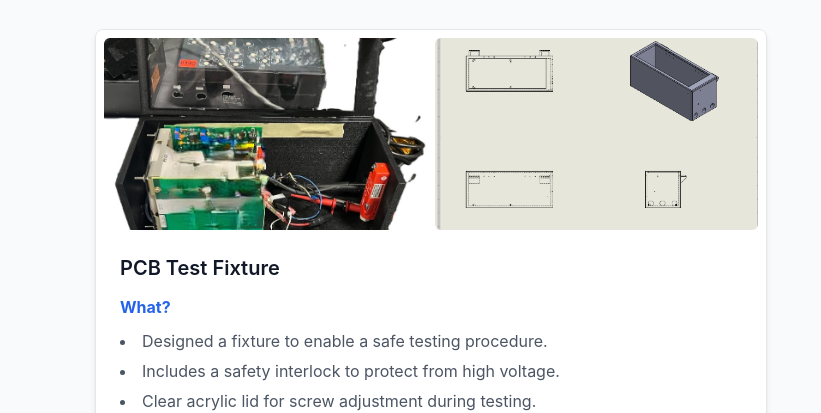
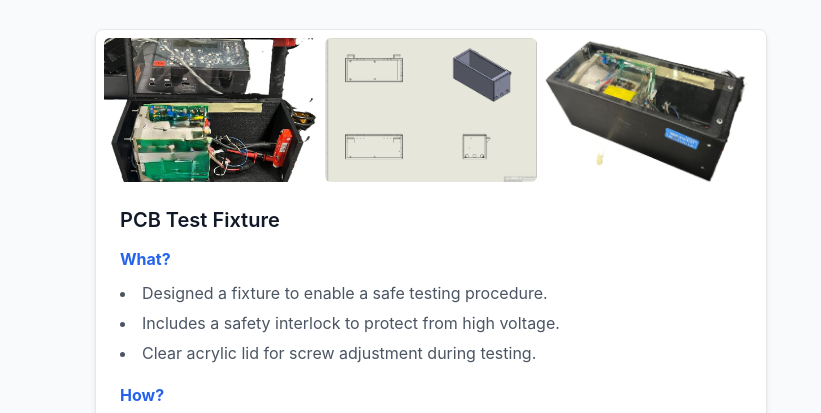
Before and after one commit to Shouvik22Das/Shouvik22Das, a plain HTML site: page index.html in a window 1280 px wide. Shown: the part 367-780 px from the top of the page, without its empty margins (209-1030 px from the left). Drawn offline with nearby package versions, Linux system fonts and the light colour scheme.

Commit message:
Update index.html

```diff
--- a/index.html
+++ b/index.html
@@ -111,12 +111,13 @@
                 <!-- Updated card style: bg-white, shadow-md, hover:shadow-xl -->
                 <div class="bg-white border border-gray-200 rounded-lg shadow-md overflow-hidden transform transition-all duration-300 hover:scale-[1.02] hover:shadow-xl">
                     <!--
-                      UPDATED: Reverted to a 2-column grid for side-by-side images.
-                      Adjusted height to h-48.
+                      UPDATED: Changed to a 3-column grid for three images.
+                      Adjusted height to h-36.
                     -->
-                    <div class="grid grid-cols-2 gap-2 p-2">
-                        <img src="images/pcb-test-fixture.png" alt="PCB Test Fixture Project - Image 1" class="w-full h-48 object-cover rounded-md">
-                        <img src="images/pcb-test-fixture-2.png" alt="PCB Test Fixture Project - Image 2" class="w-full h-48 object-cover rounded-md">
+                    <div class="grid grid-cols-3 gap-2 p-2">
+                        <img src="images/pcb-test-fixture.png" alt="PCB Test Fixture Project - Image 1" class="w-full h-36 object-cover rounded-md">
+                        <img src="images/pcb-test-fixture-2.png" alt="PCB Test Fixture Project - Image 2" class="w-full h-36 object-cover rounded-md">
+                        <img src="images/pcb-test-fixture-3.png" alt="PCB Test Fixture Project - Image 3" class="w-full h-36 object-cover rounded-md">
                     </div>
                     <div class="p-6 pt-4"> <!-- Adjusted padding -->
                         <h4 class="text-xl font-semibold text-gray-900 mb-3">PCB Test Fixture</h4>
@@ -230,7 +231,7 @@
                         <h4 class="text-xl font-semibold text-gray-900 mb-3">Consumables Web Tracker</h4>
 
                         <h5 class="font-bold text-blue-600 mb-2">What?</h5>
-                        <ul class="list-disc list-inside text-gray-600 space-y-1 mb-4">
+                        <ul class="list-disc list-inside text-gray-600 space-f-1 mb-4">
                             <li>Developed a web-based inventory management system.</li>
                             <li>Prevents production delays with real-time stock visibility.</li>
                             <li>Facilitates collaboration among planners, engineers, and operators.</li>
@@ -239,7 +240,7 @@
                         <h5 class="font-bold text-blue-600 mb-2">How?</h5>
                         <p class="text-gray-600">
                             Made using <strong class="text-gray-800">Google AppScript</strong> and API integration. Utilizes <strong class="text-gray-800">HTML</strong> for front-end and <strong class="text-gray-800">JavaScript</strong> for backend operations.
-                        </idv>
+                        </p> <!-- Fixed unclosed </div> tag here -->
                         <!-- Added Skill Tags -->
                         <div class="mt-5 pt-4 border-t border-gray-200">
                             <h6 class="text-sm font-bold text-gray-500 uppercase mb-3">Key Skills</h6>
```
